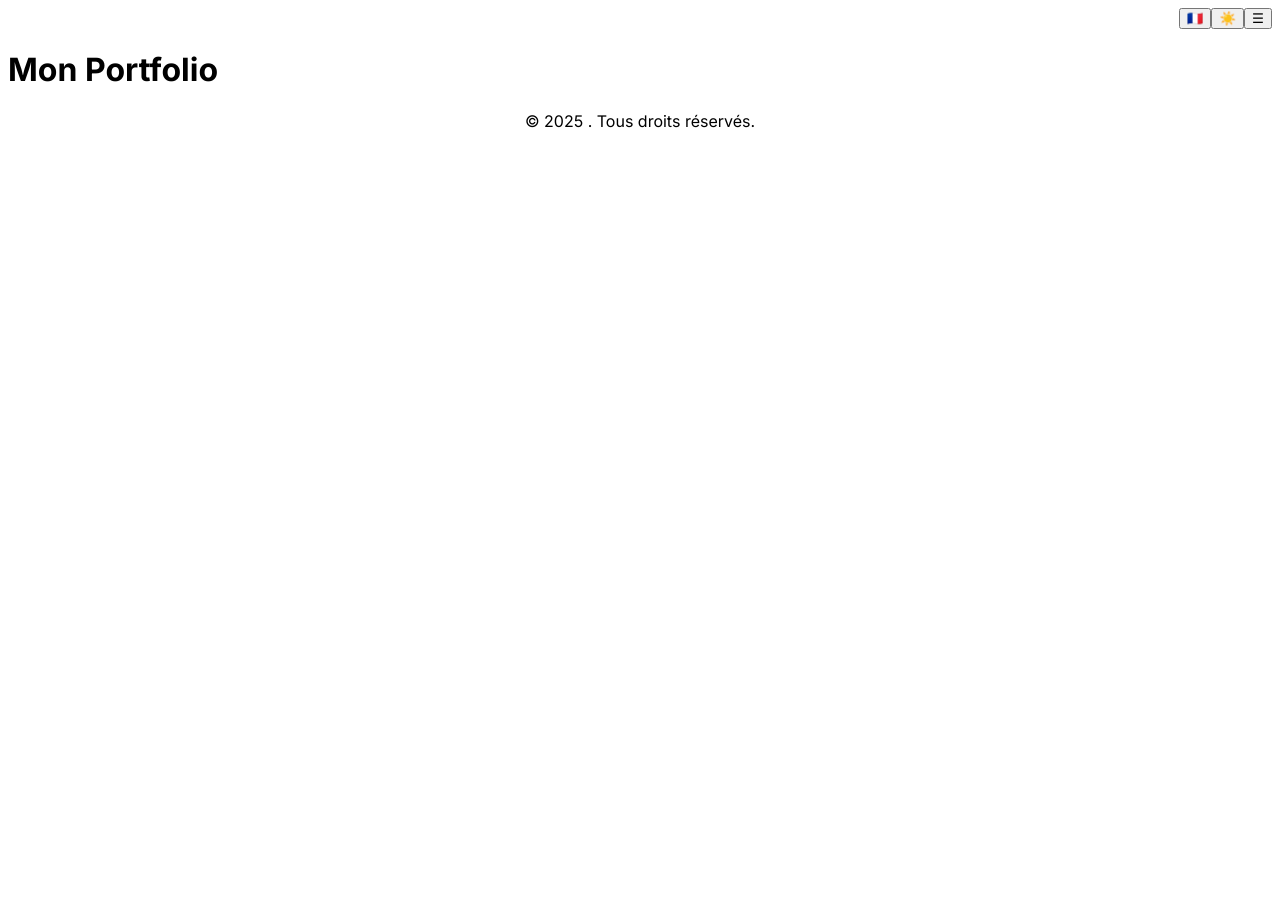
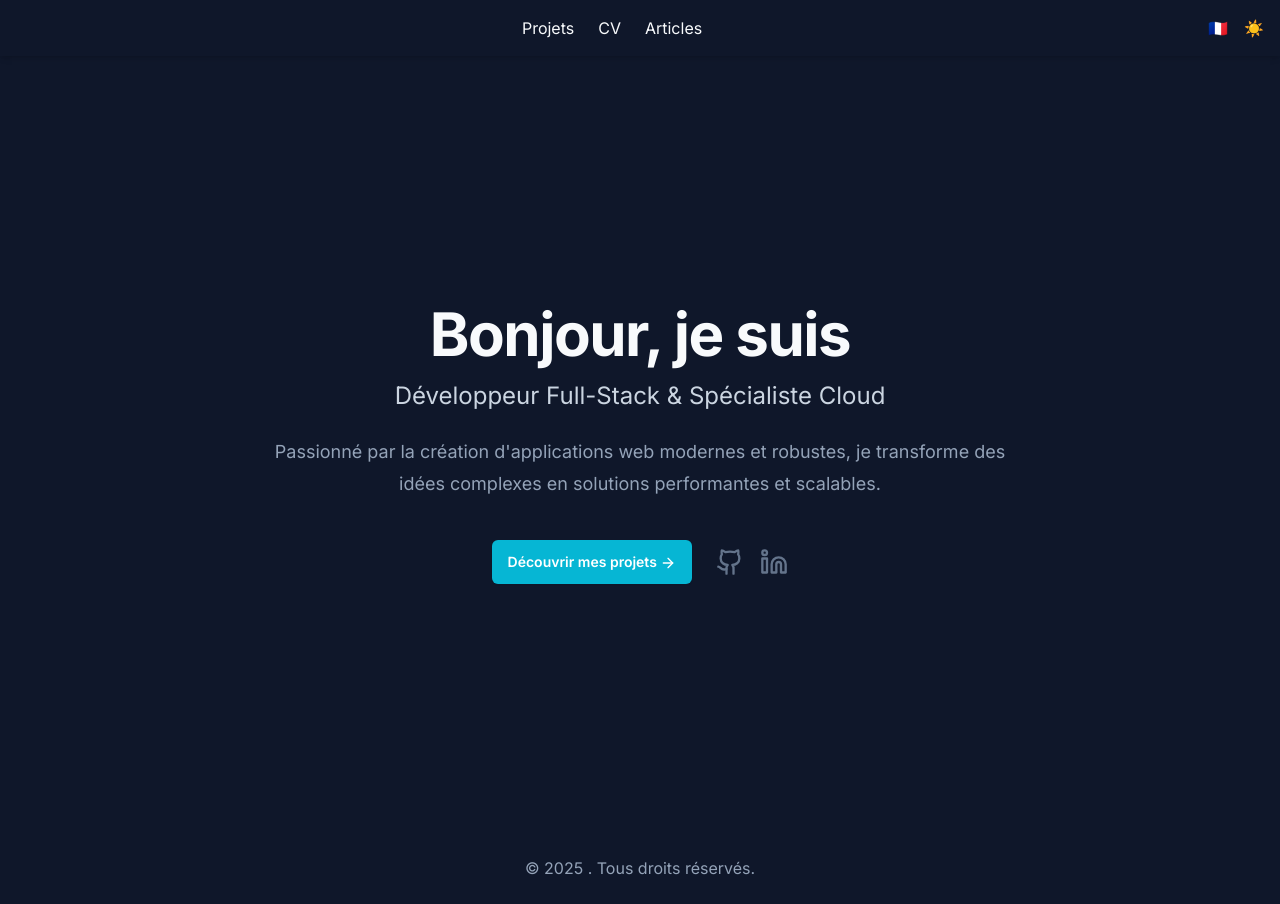
Before and after one commit to PurimuOps/website, a Next.js app: page / in a window 1280 px wide. Before the commit the page ends 800 px from the top, so only its background shows below. Built offline with nearby package versions, Linux system fonts and the light colour scheme.

Commit message:
feat: build initial layout and homepage

```diff
--- a/package.json
+++ b/package.json
@@ -9,6 +9,8 @@
     "lint": "eslint"
   },
   "dependencies": {
+    "@tailwindcss/cli": "^4.1.13",
+    "lucide-react": "^0.543.0",
     "next": "15.5.2",
     "react": "19.1.0",
     "react-dom": "19.1.0"
@@ -19,11 +21,13 @@
     "@types/node": "^20",
     "@types/react": "^19",
     "@types/react-dom": "^19",
+    "autoprefixer": "^10.4.21",
     "eslint": "^9",
     "eslint-config-next": "15.5.2",
     "eslint-config-prettier": "^10.1.8",
+    "postcss": "^8.5.6",
     "prettier": "^3.6.2",
-    "tailwindcss": "^4",
+    "tailwindcss": "^3.4.17",
     "typescript": "^5"
   }
 }
--- a/src/app/layout.tsx
+++ b/src/app/layout.tsx
@@ -9,7 +9,7 @@ import Footer from '@/components/Footer' // <--- 2. Importer le Footer
 const inter = Inter({ subsets: ['latin'] })
 
 export const metadata: Metadata = {
-  title: 'Portfolio de [Votre Nom]', // Pensez à changer ça
+  title: 'Paul DAM QUANG THANH', // Pensez à changer ça
   description: 'Développeur passionné par le Cloud et le Web', // et ça
 }
 
--- a/src/app/page.tsx
+++ b/src/app/page.tsx
@@ -1,7 +1,48 @@
+// src/app/page.tsx
+
+import Link from 'next/link'
+import { ArrowRight, Github, Linkedin } from 'lucide-react' // On va installer cette librairie d'icônes
+
 export default function Home() {
   return (
-    <main>
-      <h1>Mon Portfolio</h1>
-    </main>
+    // Section qui prend toute la hauteur visible de l'écran sur desktop
+    <section className="flex min-h-[calc(100vh-88px)] items-center">
+      <div className="mx-auto max-w-3xl text-center">
+        <h1 className="text-4xl font-bold tracking-tight text-slate-900 dark:text-slate-50 sm:text-6xl">
+          Bonjour, je suis{' '}
+          <span className="text-cyan-500">
+            {process.env.NEXT_PUBLIC_AUTHOR_NAME}
+          </span>
+        </h1>
+
+        <h2 className="mt-4 text-2xl text-slate-700 dark:text-slate-300">
+          Développeur Full-Stack & Spécialiste Cloud
+        </h2>
+
+        <p className="mt-6 text-lg leading-8 text-slate-600 dark:text-slate-400">
+          Passionné par la création d'applications web modernes et robustes, je
+          transforme des idées complexes en solutions performantes et
+          scalables.
+        </p>
+
+        <div className="mt-10 flex items-center justify-center gap-x-6">
+          <Link
+            href="/projets"
+            className="rounded-md bg-cyan-500 px-4 py-3 text-sm font-semibold text-white shadow-sm hover:bg-cyan-400 focus-visible:outline focus-visible:outline-2 focus-visible:outline-offset-2 focus-visible:outline-cyan-600"
+          >
+            Découvrir mes projets{' '}
+            <ArrowRight className="inline h-4 w-4" />
+          </Link>
+          <div className="flex gap-x-4">
+            <Link href="https://github.com/votre-pseudo" target="_blank" className="text-slate-500 hover:text-cyan-500">
+              <Github size={28} />
+            </Link>
+            <Link href="https://linkedin.com/in/votre-profil" target="_blank" className="text-slate-500 hover:text-cyan-500">
+              <Linkedin size={28} />
+            </Link>
+          </div>
+        </div>
+      </div>
+    </section>
   )
 }
--- /dev/null
+++ b/tailwind.config.js
@@ -0,0 +1,20 @@
+/** @type {import('tailwindcss').Config} */
+module.exports = {
+  darkMode: 'class', // Important pour le changement de thème
+  content: [
+    './src/pages/**/*.{js,ts,jsx,tsx,mdx}',
+    './src/components/**/*.{js,ts,jsx,tsx,mdx}',
+    './src/app/**/*.{js,ts,jsx,tsx,mdx}',
+  ],
+  theme: {
+    extend: {
+      colors: {
+        accent: {
+          '500': '#06B6D4', // Votre "Bleu Gojo"
+          '400': '#22D3EE', // Une version plus claire pour le survol (hover)
+        },
+      },
+    },
+  },
+  plugins: [],
+}
```
Also changed, not shown: 1 other file (tests, documents, lock files or other folders).
